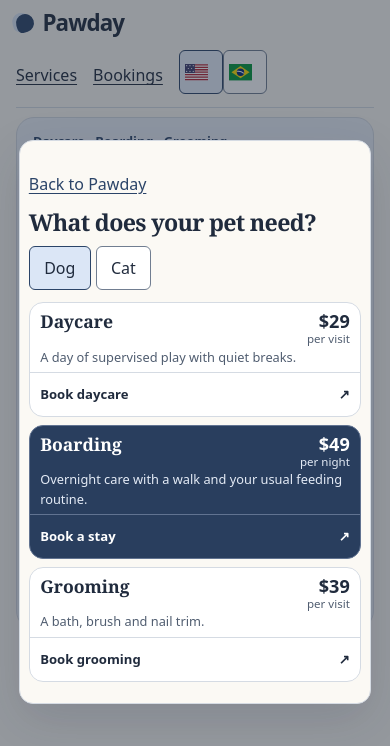
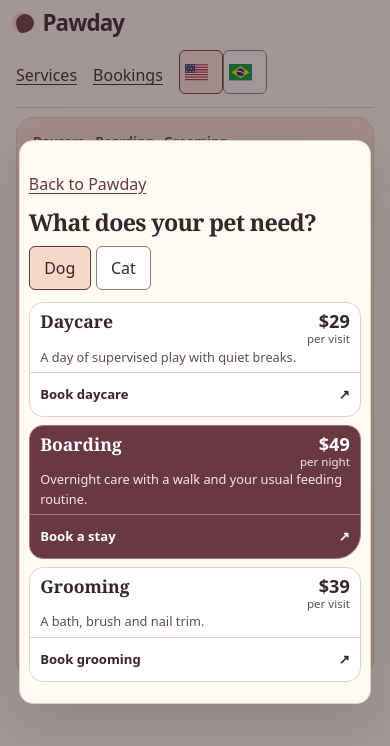
Before and after one commit to wesleybertolaia/wesbertolaia.github.io, a plain HTML site: page pawday/index.html in a window 390 px wide. Both pictures are taken after a click on the link "Services". Drawn offline with Linux system fonts and the light colour scheme.

Commit message:
Animate Pawday pet selection and booking

```diff
--- a/pawday/index.html
+++ b/pawday/index.html
@@ -5,9 +5,9 @@
   <meta name="viewport" content="width=device-width, initial-scale=1">
   <meta name="description" content="Pawday daycare, boarding and grooming for dogs and cats.">
   <title>Pawday | Daycare, boarding & grooming</title>
-  <link rel="stylesheet" href="./pawday.css?v=stay">
+  <link rel="stylesheet" href="./pawday.css?v=reception">
   <script src="../locale.js?v=pawday-stay" defer></script>
-  <script src="./pawday.js?v=stay" defer></script>
+  <script src="./pawday.js?v=reception" defer></script>
 </head>
 <body>
   <header class="wrap top"><a class="brand" href="#home"><span class="brand-mark" aria-hidden="true"></span> Pawday</a><nav><a href="#services">Services</a><a href="#bookings">Bookings</a><span data-language-menu></span></nav></header>
@@ -17,13 +17,19 @@
         <h1 id="headline" tabindex="-1">Good days for <em>good pets.</em></h1>
         <p>A play day, a weekend stay, or a fresh coat. Find the right care for your dog or cat and see the price before you book.</p>
         <div class="hero-actions">
+          <div class="species hero-species" role="group" aria-label="Pet type">
+            <button type="button" data-species="dog" aria-pressed="true">Dog</button>
+            <button type="button" data-species="cat" aria-pressed="false">Cat</button>
+          </div>
           <a class="button" href="#services">Find pet care <span aria-hidden="true">↗</span></a>
           <a class="secondary-link" href="#bookings">Your bookings</a>
         </div>
         <a class="button preview-launch" href="#services">Find pet care</a>
       </div>
       <figure class="portrait" aria-hidden="true">
-        <img src="./pawday-paw.webp" alt="" width="840" height="840" fetchpriority="high">
+        <img class="portrait-base" src="./pawday-paw.webp" alt="" width="840" height="840" fetchpriority="high">
+        <img class="portrait-cats" src="./pawday-paw.webp" alt="" width="840" height="840">
+        <img class="portrait-dogs" src="./pawday-paw.webp" alt="" width="840" height="840">
       </figure>
     </section>
     <div id="service-placement"></div>
--- a/pawday/pawday.css
+++ b/pawday/pawday.css
@@ -1,15 +1,15 @@
 * { box-sizing: border-box; }
 [hidden] { display: none !important; }
 :root {
-  --paper: #fbf9f4;
+  --paper: #fffbf3;
   --surface: #fff;
-  --ink: #202b3d;
-  --muted: #505d70;
-  --mist: #dbe6f6;
-  --navy: #2b4468;
-  --navy-hover: #1f3454;
-  --line: #d5dbe3;
-  --control-line: #717e91;
+  --ink: #38242c;
+  --muted: #624c51;
+  --peach: #f6d9c7;
+  --berry: #693845;
+  --berry-hover: #502835;
+  --line: #e6cfc3;
+  --control-line: #96777b;
   color: var(--ink);
   background: var(--paper);
   font: 16px/1.5 system-ui, sans-serif;
@@ -24,17 +24,17 @@ header.top { padding: .4rem 0; margin-bottom: .55rem; border-bottom: 1px solid v
   width: 1.15rem;
   aspect-ratio: 1;
   border-radius: 50% 50% 50% 30%;
-  background: var(--navy);
-  box-shadow: -.2rem -.14rem 0 var(--mist);
+  background: var(--berry);
+  box-shadow: -.2rem -.14rem 0 var(--peach);
   transform: rotate(-18deg);
 }
 a { color: inherit; text-underline-offset: .2em; }
 header nav a { padding-block: .5rem; }
 button,select,input { color: inherit; font: inherit; }
 button,.button { min-height: 44px; border: 1px solid var(--control-line); border-radius: 6px; padding: .45rem .9rem; background: var(--surface); cursor: pointer; }
-.button { display: inline-flex; align-items: center; gap: .55rem; background: var(--navy); border-color: var(--navy); color: white; text-decoration: none; font-weight: 720; }
-.button:hover { background: var(--navy-hover); }
-:focus-visible { outline: 3px solid var(--navy); outline-offset: 3px; }
+.button { display: inline-flex; align-items: center; gap: .55rem; background: var(--berry); border-color: var(--berry); color: white; text-decoration: none; font-weight: 720; }
+.button:hover { background: var(--berry-hover); }
+:focus-visible { outline: 3px solid var(--berry); outline-offset: 3px; }
 .hero {
   display: grid;
   grid-template-columns: minmax(0, 1fr) minmax(0, 1.2fr);
@@ -42,7 +42,8 @@ button,.button { min-height: 44px; border: 1px solid var(--control-line); border
   overflow: hidden;
   border: 1px solid var(--line);
   border-radius: 18px;
-  background: #edf2f9;
+  background: #fbe8da;
+  background-image: radial-gradient(ellipse at 78% 42%, #fff7e8 0 22%, transparent 44%);
 }
 .hero-copy {
   position: relative;
@@ -52,9 +53,9 @@ button,.button { min-height: 44px; border: 1px solid var(--control-line); border
   padding-right: 0;
 }
 h1,h2,h3,p,figure { margin: 0; }
-.kicker { font-weight: 700; font-size: .8rem; color: var(--navy); }
+.kicker { font-weight: 700; font-size: .8rem; color: var(--berry); }
 h1 { margin: .55rem 0 .85rem; max-width: 12ch; font: 600 clamp(2.6rem,6vw,6rem)/.95 Georgia,serif; letter-spacing: -.055em; }
-h1 em { color: var(--navy); }
+h1 em { color: var(--berry); }
 .hero-copy > p:not(.kicker) { max-width: 39ch; color: var(--muted); }
 .hero-actions {
   display: flex;
@@ -63,7 +64,7 @@ h1 em { color: var(--navy); }
   flex-wrap: wrap;
   margin-top: .75rem;
 }
-.secondary-link,.panel-back { display: inline-flex; align-items: center; min-height: 44px; color: var(--navy); }
+.secondary-link,.panel-back { display: inline-flex; align-items: center; min-height: 44px; color: var(--berry); }
 .panel-back { margin-bottom: .25rem; }
 #services > .panel-back { display: none; }
 .landing-dialog {
@@ -74,21 +75,35 @@ h1 em { color: var(--navy); }
   border-radius: 14px;
   color: inherit;
   background: var(--paper);
-  box-shadow: 0 16px 48px #202b3d25;
+  box-shadow: 0 16px 48px #38242c25;
 }
-.landing-dialog::backdrop { background: #202b3d77; }
+.landing-dialog::backdrop { background: #38242c77; }
 .landing-dialog .booking { margin: 0; }
 .portrait {
+  position: relative;
   align-self: center;
   justify-self: center;
   width: min(92%, 460px, 52svh);
 }
 .portrait img { display: block; width: 100%; height: auto; }
+.portrait-cats,.portrait-dogs { position: absolute; inset: 0; opacity: 0; }
+.portrait-cats { clip-path: polygon(0 0, 49% 0, 49% 38%, 33% 42%, 33% 60%, 0 63%); }
+.portrait-dogs { clip-path: polygon(49% 0, 100% 0, 100% 100%, 0 100%, 0 63%, 33% 60%, 33% 42%, 49% 38%); }
+.portrait[data-pet] .portrait-base { opacity: .42; }
+.portrait[data-pet="cat"] .portrait-cats { opacity: 1; transform: translate(-4%, -3%) rotate(-5deg) scale(1.08); }
+.portrait[data-pet="dog"] .portrait-dogs { opacity: 1; transform: translate(2%, 1%) rotate(3deg) scale(1.04); }
+@media (min-width: 665px) and (min-height: 400px) {
+  .hero-actions > .button { display: none; }
+}
+.hero-species { flex-basis: 100%; }
+.hero-species button { min-width: 66px; }
+#services .section-head .species { display: none; }
+#service-dialog-slot .section-head .species { display: flex; }
 #services { padding: .75rem 0; }
 .section-head h2,h2 { font: 600 clamp(1.45rem,3vw,2.15rem)/1.1 Georgia,serif; letter-spacing: -.03em; }
 .species { display: flex; gap: .3rem; }
-.species button[aria-pressed=true] { background: var(--mist); border-color: var(--navy); color: var(--ink); }
-.services { display: grid; grid-template-columns: repeat(3,minmax(0,1fr)); gap: .7rem; margin-top: .75rem; }
+.species button[aria-pressed=true] { background: var(--peach); border-color: var(--berry); color: var(--ink); }
+.services { display: grid; grid-template-columns: minmax(0,1fr) minmax(0,1.18fr) minmax(0,1fr); gap: .7rem; margin-top: .75rem; }
 .service {
   --card-background: var(--surface);
   --card-ink: var(--ink);
@@ -104,10 +119,11 @@ h1 em { color: var(--navy); }
   color: var(--card-ink);
 }
 .service-stay {
-  --card-background: #293e5e;
+  border-radius: 14px 14px 25px 14px;
+  --card-background: #693845;
   --card-ink: #fff;
-  --card-muted: #e4ebf6;
-  --card-rule: #617391;
+  --card-muted: #fae9df;
+  --card-rule: #aa7780;
 }
 .service-heading {
   display: flex;
@@ -137,7 +153,7 @@ h1 em { color: var(--navy); }
   font-weight: 750;
   text-align: left;
 }
-.service .service-action:hover { background: var(--mist); color: var(--ink); }
+.service .service-action:hover { background: var(--peach); color: var(--ink); }
 .service .service-action:focus-visible { outline-offset: -3px; }
 .service-stay .service-action:focus-visible { outline-color: white; }
 .booking { max-width: 780px; margin: .4rem auto; border: 1px solid var(--line); border-radius: 12px; background: var(--surface); padding: clamp(.75rem, 3vw, 1.5rem); }
@@ -155,14 +171,14 @@ h1 em { color: var(--navy); }
   padding: .5rem .7rem;
   border: 1px solid var(--line);
   border-radius: 8px;
-  background: #edf2f9;
+  background: #fbe8da;
   font-size: .875rem;
 }
 .form-summary output { font-weight: 750; }
 .form-actions { display: flex; justify-content: flex-end; }
 input,select { min-height: 44px; width: 100%; min-width: 0; padding: .35rem; border: 1px solid var(--control-line); border-radius: 8px; background: white; }
 #booking-error:not(:empty) { color: #842c1a; }
-#booking-status:not(:empty) { color: var(--navy); font-weight: 650; }
+#booking-status:not(:empty) { color: var(--berry); font-weight: 650; }
 dl { display: grid; grid-template-columns: auto 1fr; gap: .35rem .65rem; }
 dd { margin: 0; }
 .record { display: flex; gap: .6rem; justify-content: space-between; align-items: center; flex-wrap: wrap; padding: .6rem 0; border-top: 1px solid var(--line); }
@@ -171,7 +187,7 @@ dd { margin: 0; }
 header .language-toggle { display: inline-flex; }
 header .language-toggle button { padding: .35rem; min-width: 44px; }
 header .language-toggle svg { display: block; width: 23px; }
-header .language-toggle button[aria-pressed=true] { background: #e7eef9; border-color: var(--navy); }
+header .language-toggle button[aria-pressed=true] { background: #fbe8da; border-color: var(--berry); }
 @media (max-width: 664px), (max-height: 399px) {
   #services > .panel-back { display: inline-flex; }
 }
@@ -201,11 +217,13 @@ header .language-toggle button[aria-pressed=true] { background: #e7eef9; border-
   .hero-actions a { font-size: .875rem; }
 }
 #booking-error:empty { display: none; }
-#review-details { padding: .65rem .75rem; border-radius: 8px; background: #edf2f9; }
+#review-details { padding: .65rem .75rem; border-radius: 8px; background: #fbe8da; }
 #review-details > :nth-last-child(-n + 2) { padding-top: .4rem; border-top: 1px solid var(--line); font-weight: 750; }
 #review .actions { justify-content: flex-start; margin-top: .75rem; }
 @media (prefers-reduced-motion: no-preference) {
-  .portrait { animation: settle-in .65s ease-out both; }
+  .portrait { animation: settle-in .75s ease-out both; }
+  .portrait img { transition: opacity .55s ease, transform .6s cubic-bezier(.28,.78,.2,1); }
+  .landing-dialog[open]::backdrop { animation: settle-in .35s ease both; }
   .service-action { transition: background-color .18s ease, color .18s ease; }
   @keyframes settle-in { from { opacity: .55; } }
 }
@@ -230,6 +248,9 @@ header .language-toggle button[aria-pressed=true] { background: #e7eef9; border-
   .service-description { padding: .15rem .6rem .35rem; font-size: .8rem; }
   .service .service-action { padding-inline: .6rem; }
   .hero .kicker { display: none; }
+  .hero-actions .hero-species { flex-basis: auto; }
+  .hero-actions { gap: .3rem .55rem; }
+  .hero-species button { min-width: 0; padding-inline: .55rem; }
   .hero-copy { padding-block: .6rem; }
   .portrait { width: min(85%, 202px); }
 }
--- a/pawday/pawday.js
+++ b/pawday/pawday.js
@@ -72,6 +72,7 @@
 
   const dialog = get('booking-dialog');
   const services = get('services');
+  const reducedMotion = matchMedia('(prefers-reduced-motion: reduce)');
   const compact = matchMedia('(max-width: 664px), (max-height: 399px)');
   let currentPanel = 'home';
 
@@ -81,7 +82,19 @@
     services.hidden = compact.matches && currentPanel !== 'services';
   }
 
-  function navigate(view) {
+  function animatePanel(element, origin) {
+    if (reducedMotion.matches) return;
+    const destination = element.getBoundingClientRect();
+    const start = origin ? {
+      transformOrigin: '0 0', opacity: .4,
+      transform: `translate(${origin.left - destination.left}px, ${origin.top - destination.top}px) scale(${Math.min(.82, origin.width / destination.width)}, ${Math.min(.85, origin.height / destination.height)})`,
+    } : { transform: 'translateY(10px)', opacity: .45 };
+    element.animate([start, { transform: 'none', opacity: 1 }], {
+      duration: origin ? 500 : 300, easing: 'cubic-bezier(.2,.75,.23,1)',
+    });
+  }
+
+  function navigate(view, origin) {
     currentPanel = view;
     const panelHeading = { home: 'headline', services: 'services-title', booking: 'booking-title', bookings: 'bookings-title' }[view];
     placeServices();
@@ -90,7 +103,12 @@
     const showDialog = view === 'booking' || view === 'bookings' || (view === 'services' && compact.matches);
     if (showDialog) {
       dialog.setAttribute('aria-labelledby', panelHeading);
-      if (!dialog.open) dialog.showModal();
+      if (!dialog.open) {
+        dialog.showModal();
+        animatePanel(dialog, origin);
+      } else {
+        animatePanel(get(view));
+      }
     } else if (dialog.open) {
       dialog.close();
     }
@@ -163,7 +181,7 @@
         get('booking-error').textContent = '';
         renderSummary();
         renderEstimate();
-        navigate('booking');
+        navigate('booking', card.getBoundingClientRect());
       });
       card.append(heading, node('p', t(description), 'service-description'), button);
       return card;
@@ -238,9 +256,16 @@
     button.addEventListener('click', () => {
       if (species === button.dataset.species) return;
       species = button.dataset.species;
+      document.querySelector('.portrait').dataset.pet = species;
       draft = undefined;
       pet.replaceChildren();
       renderServices();
+      if (!reducedMotion.matches) {
+        [...list.children].forEach((card, index) => card.animate(
+          [{ transform: 'translateY(9px) scale(.98)', opacity: .35 }, { transform: 'none', opacity: 1 }],
+          { duration: 380, delay: index * 65, easing: 'cubic-bezier(.2,.75,.23,1)', fill: 'backwards' },
+        ));
+      }
     });
   }
 
@@ -270,6 +295,7 @@
     renderReview();
     form.hidden = true;
     review.hidden = false;
+    animatePanel(review);
     show(confirm);
   });
 
--- a/style.css
+++ b/style.css
@@ -45,7 +45,7 @@ h1, h2, h3, h4, p { margin: 0; }
 }
 .project-card:nth-child(1) { --project-accent: #d4b0ee; --project-shade: #32253d; }
 .project-card:nth-child(2) { --project-accent: #8bdfc7; --project-shade: #1e3836; }
-.project-card:nth-child(3) { --project-accent: #b6b5ff; --project-shade: #2c2b48; }
+.project-card:nth-child(3) { --project-accent: #f8d675; --project-shade: #303b31; }
 .project-card:hover { border-color: var(--project-accent); }
 .project-card[aria-pressed="true"] {
   border-color: var(--project-accent);
@@ -384,7 +384,7 @@ iframe { display: block; width: 100%; height: 640px; border: 0; border-top: 1px
 .turnaround-evidence { margin-top: 1.65rem; }
 @media (max-width:600px) { .work-pair { grid-template-columns: 1fr; } }
 
-.project-card:nth-child(4) { --project-accent: #a9bee7; --project-shade: #28374d; }
+.project-card:nth-child(4) { --project-accent: #f1ad88; --project-shade: #422b2c; }
 .project-card:nth-child(5) { --project-accent: #d5f587; --project-shade: #243929; }
 .art-pawday::before {
   inset: 25px auto auto 21px;
```
Also changed, not shown: index.html (+3 -3 lines).
